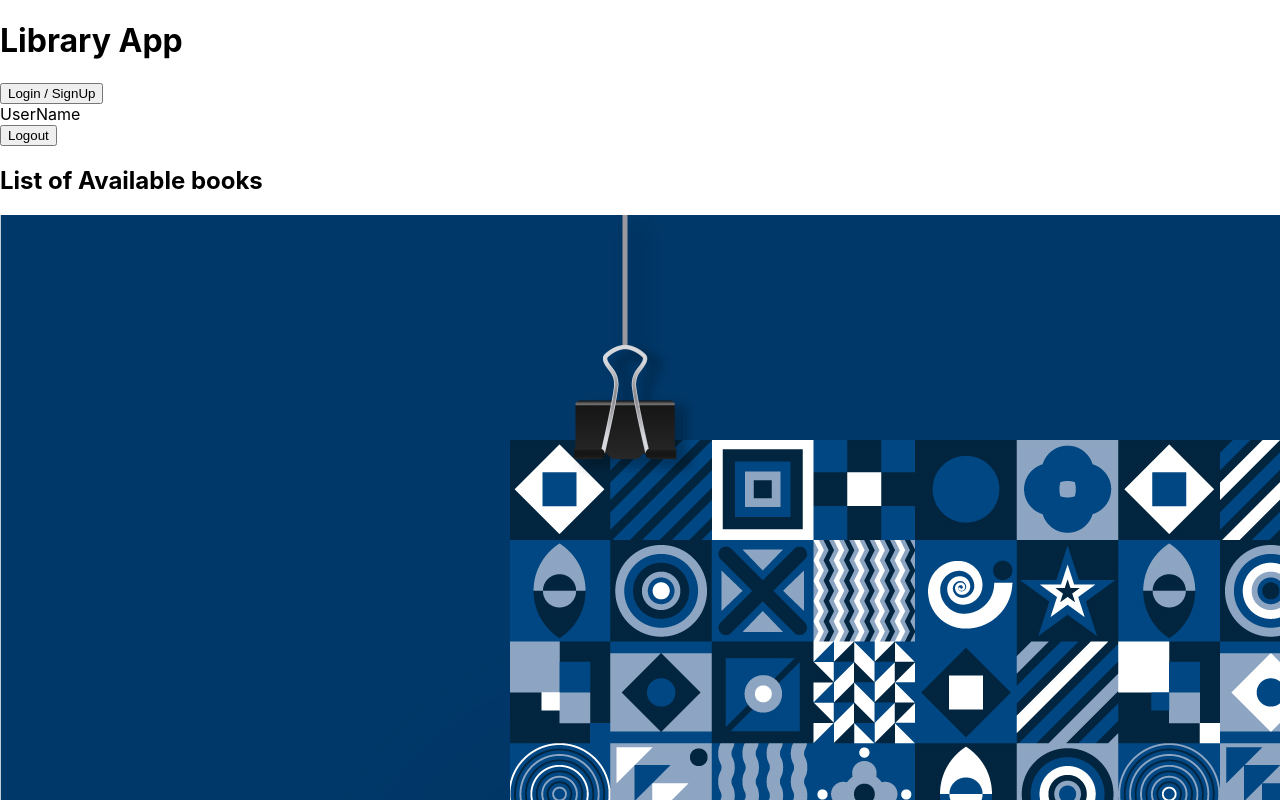
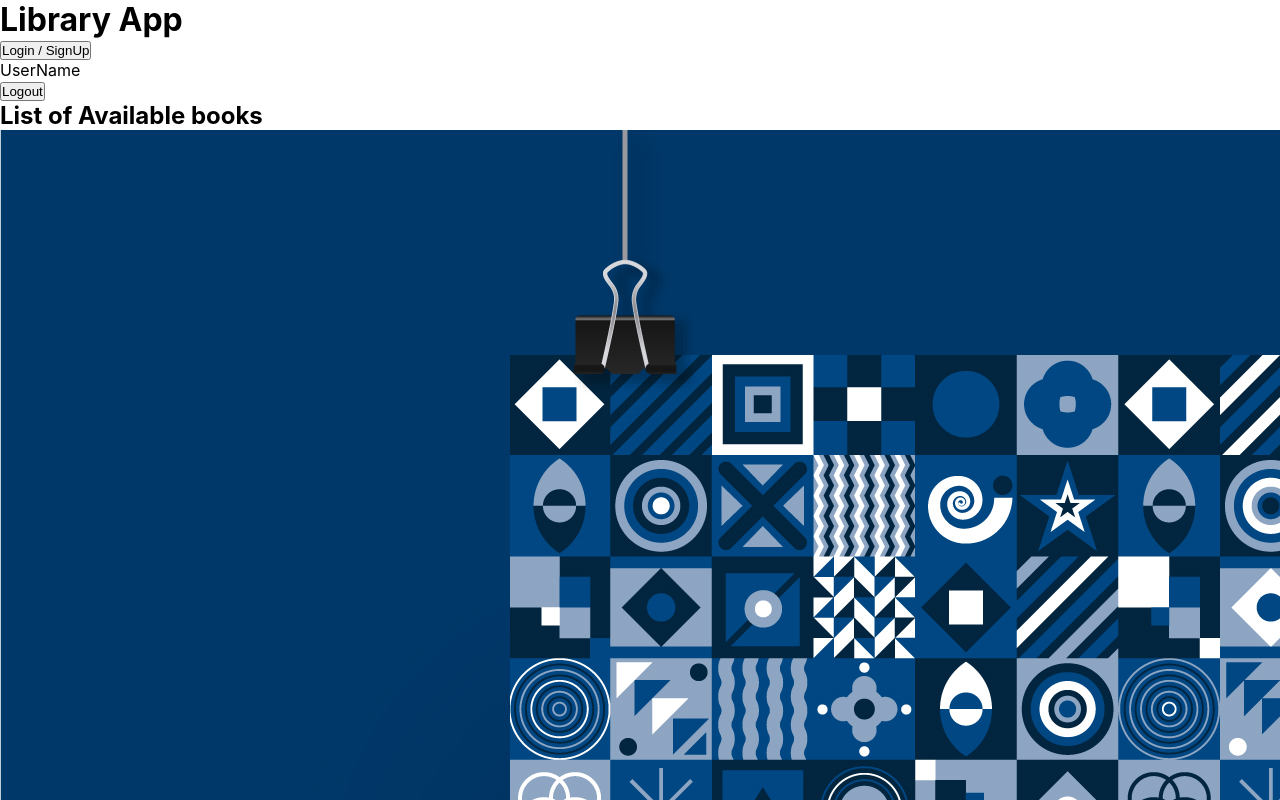
Before and after one commit to addy-03/library-app, a React (Create React App) app: page / in a window 1280 px wide. Shown: the top 800 px of the page. Built offline with nearby package versions, Linux system fonts and the light colour scheme; the HTML template or start-up script is replaced by a standard one.

Commit message:
Added basic layout structure and components

```diff
--- a/src/App.jsx
+++ b/src/App.jsx
@@ -1,4 +1,3 @@
-import BookCard from "./components/BookCard";
 import BookList from "./components/BookList";
 import Header from "./components/Header";
 
--- a/src/index.css
+++ b/src/index.css
@@ -1,13 +1,26 @@
+* {
+  margin: 0;
+  padding: 0;
+}
+
+html {
+  width: 100%;
+  height: 100%;
+}
+
 body {
   margin: 0;
-  font-family: -apple-system, BlinkMacSystemFont, 'Segoe UI', 'Roboto', 'Oxygen',
-    'Ubuntu', 'Cantarell', 'Fira Sans', 'Droid Sans', 'Helvetica Neue',
+  padding: 0;
+  width: 100%;
+  height: 100%;
+  font-family: -apple-system, BlinkMacSystemFont, "Segoe UI", "Roboto", "Oxygen",
+    "Ubuntu", "Cantarell", "Fira Sans", "Droid Sans", "Helvetica Neue",
     sans-serif;
   -webkit-font-smoothing: antialiased;
   -moz-osx-font-smoothing: grayscale;
 }
 
 code {
-  font-family: source-code-pro, Menlo, Monaco, Consolas, 'Courier New',
+  font-family: source-code-pro, Menlo, Monaco, Consolas, "Courier New",
     monospace;
 }
```
Also changed, not shown: src/components/AddBook.jsx (added, +19 -0 lines), src/components/Manage.jsx (added, +10 -0 lines), src/data/books.js (+10 -0 lines), src/components/Login.jsx (added), src/components/Signup.jsx (added).
